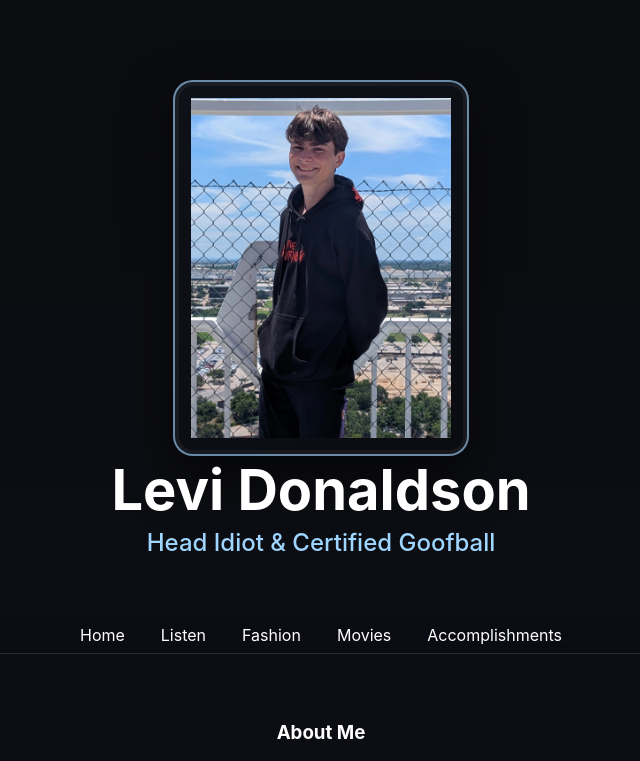
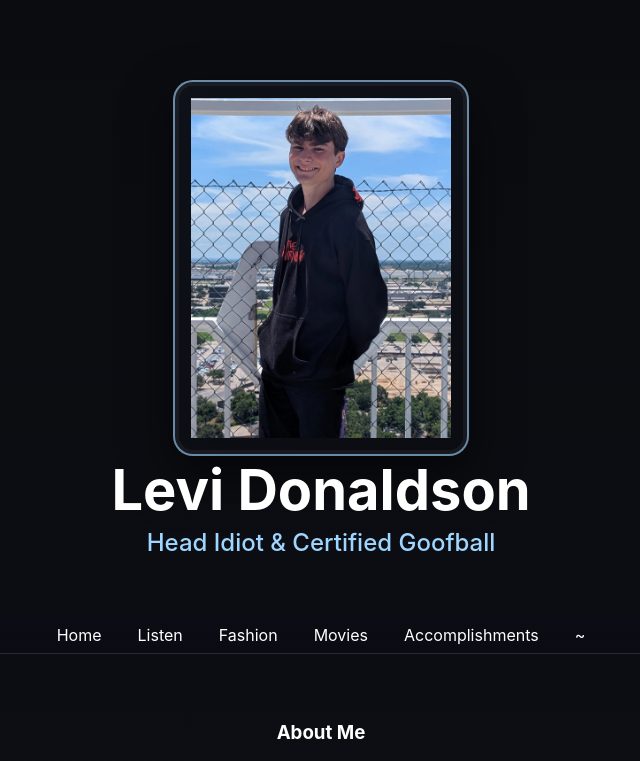
Before and after one commit to 2x6man26/LeviDonaldson, a plain HTML site: page index.html in a window 1280 px wide. Shown: the top 761 px of the page, without its empty margins (319-959 px from the left). Drawn offline with Linux system fonts and the light colour scheme.

```diff
--- a/index.html
+++ b/index.html
@@ -25,6 +25,7 @@
 
       <li><a href="movies.html">Movies</a></li>
       <li><a href="accomplishments.html">Accomplishments</a></li>
+      <li><a href="hunger_games_tactical_arena_simulator.html">~</a></li>
     </ul>
   </nav>
 
```
